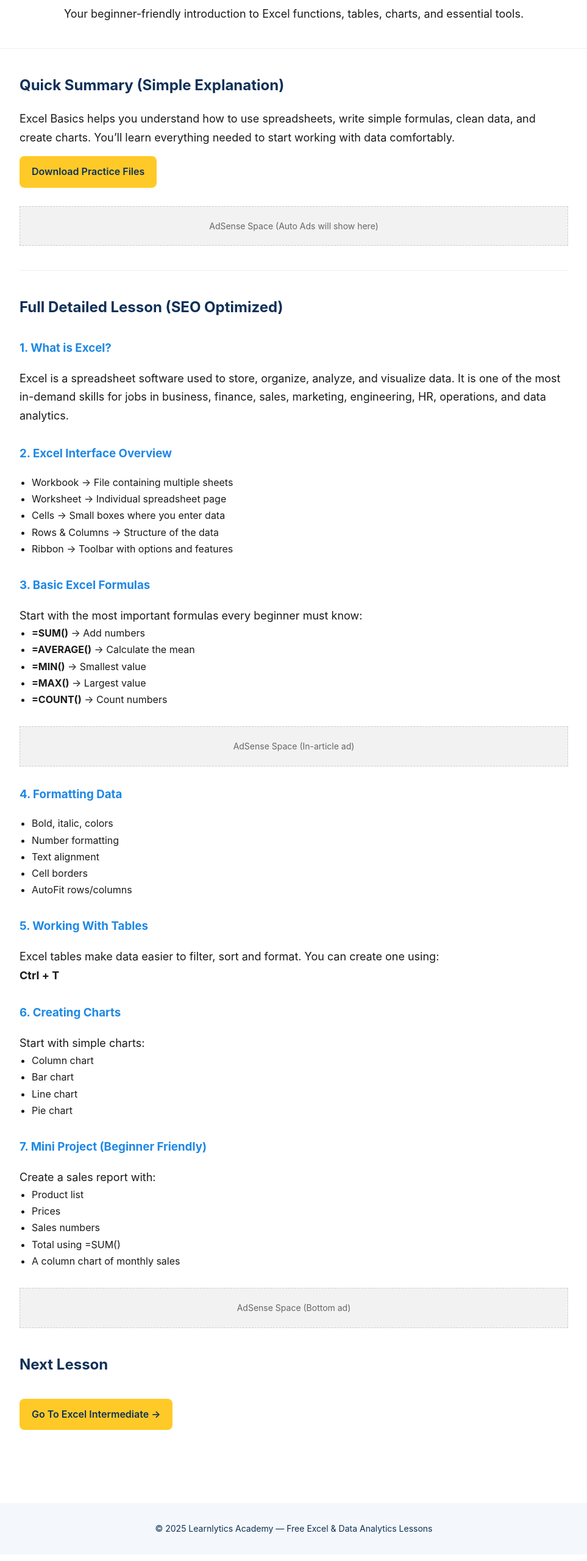
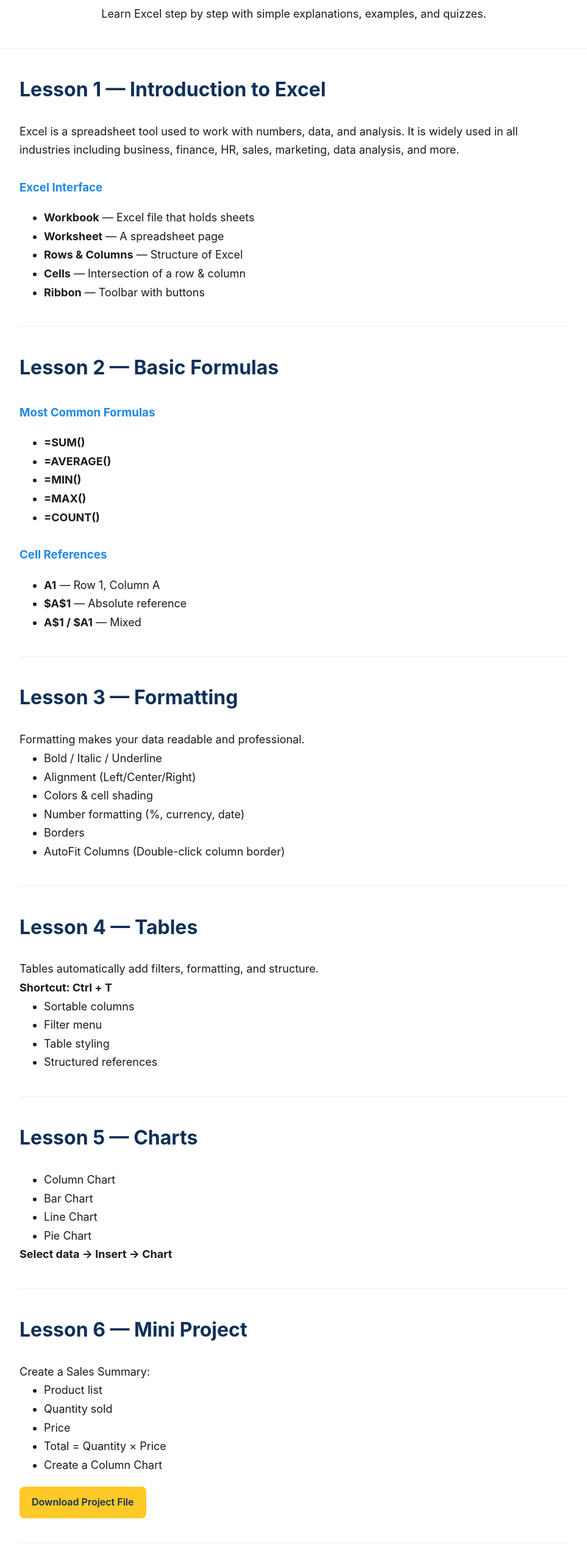
Before and after one commit to Navinrockss/learnlytics-academy, a plain HTML site: page excel-basics.html in a window 1280 px wide. Shown: the part 100-2660 px from the top of the page at 61% size, without its empty margins (158-1121 px from the left). Drawn offline with Linux system fonts and the light colour scheme.

Commit message:
excel-basics.html

```diff
--- a/excel-basics.html
+++ b/excel-basics.html
@@ -4,10 +4,9 @@
 <meta charset="UTF-8" />
 <meta name="viewport" content="width=device-width, initial-scale=1.0" />
 
-    <title>Excel Basics | Learnlytics Academy</title>
+<title>Excel Basics Course | Learnlytics Academy</title>
 
-    <meta name="description" content="Learn Excel Basics with simple explanations and detailed step-by-step lessons. Perfect for beginners. Includes practice files, formulas, tables, charts, and data cleaning.">
-    <meta name="keywords" content="excel basics, excel for beginners, learn excel, excel tutorial, excel formulas, excel course free">
+<meta name="description" content="Full Excel Basics Course: Learn Excel step by step from scratch. Includes formulas, formatting, tables, charts, projects, and quizzes. Perfect for beginners.">
 
 <style>
     body {
@@ -32,6 +31,7 @@
     }
 
     h2 {
+        font-size: 32px;
         color: #0F3057;
         margin-top: 40px;
     }
@@ -41,7 +41,7 @@
         margin-top: 30px;
     }
 
-        p {
+    p, ul {
         max-width: 900px;
         margin: auto;
         font-size: 18px;
@@ -51,12 +51,12 @@
         width: 90%;
         max-width: 900px;
         margin: auto;
-            padding-bottom: 80px;
+        padding-bottom: 60px;
     }
 
     .btn {
         display: inline-block;
-            margin-top: 15px;
+        margin-top: 20px;
         padding: 12px 20px;
         background: #FFCA28;
         color: #0F3057;
@@ -71,129 +71,203 @@
         margin: 40px 0;
     }
 
-        ul {
-            max-width: 900px;
-            margin: auto;
-            padding-left: 20px;
+    .question-box {
+        background: #F4F7FB;
+        padding: 20px;
+        margin-bottom: 20px;
+        border-radius: 10px;
+        border: 1px solid #ddd;
+    }
+
+    .btn-quiz {
+        display: block;
+        margin: 20px auto;
+        width: 200px;
+        padding: 12px;
+        background: #1E88E5;
+        border: none;
+        color: white;
+        border-radius: 8px;
+        font-size: 18px;
+        cursor: pointer;
     }
 
     footer {
         text-align: center;
+        padding: 25px;
         background: #F4F7FB;
-            padding: 30px;
         font-size: 14px;
+        margin-top: 40px;
         color: #0F3057;
-            margin-top: 40px;
     }
 
-        .adsense-space {
-            background: #f2f2f2;
-            border: 1px dashed #ccc;
-            padding: 20px;
-            text-align: center;
-            margin: 30px 0;
-            color: #666;
-            font-size: 14px;
-        }
 </style>
+
 </head>
-
 <body>
 
 <header>
-    <h1>Excel Basics</h1>
-    <p>Your beginner-friendly introduction to Excel functions, tables, charts, and essential tools.</p>
+    <h1>Excel Basics Course</h1>
+    <p>Learn Excel step by step with simple explanations, examples, and quizzes.</p>
 </header>
 
 <div class="container">
 
-    <!-- SIMPLE INTRO SECTION -->
-    <h2>Quick Summary (Simple Explanation)</h2>
-    <p>
-        Excel Basics helps you understand how to use spreadsheets, write simple formulas,
-        clean data, and create charts. You’ll learn everything needed to start working
-        with data comfortably.
-    </p>
+    <!-- INTRO -->
+    <h2>Lesson 1 — Introduction to Excel</h2>
+    <p>Excel is a spreadsheet tool used to work with numbers, data, and analysis. It is widely used in all industries including business, finance, HR, sales, marketing, data analysis, and more.</p>
 
-    <a class="btn" href="practice-files.html">Download Practice Files</a>
+    <h3>Excel Interface</h3>
+    <ul>
+        <li><b>Workbook</b> — Excel file that holds sheets</li>
+        <li><b>Worksheet</b> — A spreadsheet page</li>
+        <li><b>Rows & Columns</b> — Structure of Excel</li>
+        <li><b>Cells</b> — Intersection of a row & column</li>
+        <li><b>Ribbon</b> — Toolbar with buttons</li>
+    </ul>
 
-    <div class="adsense-space">AdSense Space (Auto Ads will show here)</div>
-
-    <!-- DETAILED SECTION -->
     <div class="divider"></div>
 
-    <h2>Full Detailed Lesson (SEO Optimized)</h2>
+    <!-- FORMULAS -->
+    <h2>Lesson 2 — Basic Formulas</h2>
 
-    <h3>1. What is Excel?</h3>
-    <p>
-        Excel is a spreadsheet software used to store, organize, analyze, and visualize data.
-        It is one of the most in-demand skills for jobs in business, finance, sales,
-        marketing, engineering, HR, operations, and data analytics.
-    </p>
-
-    <h3>2. Excel Interface Overview</h3>
+    <h3>Most Common Formulas</h3>
     <ul>
-        <li>Workbook → File containing multiple sheets</li>
-        <li>Worksheet → Individual spreadsheet page</li>
-        <li>Cells → Small boxes where you enter data</li>
-        <li>Rows & Columns → Structure of the data</li>
-        <li>Ribbon → Toolbar with options and features</li>
+        <li><b>=SUM()</b></li>
+        <li><b>=AVERAGE()</b></li>
+        <li><b>=MIN()</b></li>
+        <li><b>=MAX()</b></li>
+        <li><b>=COUNT()</b></li>
     </ul>
 
-    <h3>3. Basic Excel Formulas</h3>
-    <p>Start with the most important formulas every beginner must know:</p>
+    <h3>Cell References</h3>
     <ul>
-        <li><b>=SUM()</b> → Add numbers</li>
-        <li><b>=AVERAGE()</b> → Calculate the mean</li>
-        <li><b>=MIN()</b> → Smallest value</li>
-        <li><b>=MAX()</b> → Largest value</li>
-        <li><b>=COUNT()</b> → Count numbers</li>
+        <li><b>A1</b> — Row 1, Column A</li>
+        <li><b>$A$1</b> — Absolute reference</li>
+        <li><b>A$1 / $A1</b> — Mixed</li>
     </ul>
 
-    <div class="adsense-space">AdSense Space (In-article ad)</div>
+    <div class="divider"></div>
 
-    <h3>4. Formatting Data</h3>
+    <!-- FORMATTING -->
+    <h2>Lesson 3 — Formatting</h2>
+    <p>Formatting makes your data readable and professional.</p>
+
     <ul>
-        <li>Bold, italic, colors</li>
-        <li>Number formatting</li>
-        <li>Text alignment</li>
-        <li>Cell borders</li>
-        <li>AutoFit rows/columns</li>
+        <li>Bold / Italic / Underline</li>
+        <li>Alignment (Left/Center/Right)</li>
+        <li>Colors & cell shading</li>
+        <li>Number formatting (%, currency, date)</li>
+        <li>Borders</li>
+        <li>AutoFit Columns (Double-click column border)</li>
     </ul>
 
-    <h3>5. Working With Tables</h3>
-    <p>Excel tables make data easier to filter, sort and format. You can create one using:</p>
-    <p><b>Ctrl + T</b></p>
+    <div class="divider"></div>
 
-    <h3>6. Creating Charts</h3>
-    <p>Start with simple charts:</p>
+    <!-- TABLES -->
+    <h2>Lesson 4 — Tables</h2>
+    <p>Tables automatically add filters, formatting, and structure.</p>
+
+    <p><b>Shortcut: Ctrl + T</b></p>
+
     <ul>
-        <li>Column chart</li>
-        <li>Bar chart</li>
-        <li>Line chart</li>
-        <li>Pie chart</li>
+        <li>Sortable columns</li>
+        <li>Filter menu</li>
+        <li>Table styling</li>
+        <li>Structured references</li>
     </ul>
 
-    <h3>7. Mini Project (Beginner Friendly)</h3>
-    <p>Create a sales report with:</p>
+    <div class="divider"></div>
+
+    <!-- CHARTS -->
+    <h2>Lesson 5 — Charts</h2>
+
+    <ul>
+        <li>Column Chart</li>
+        <li>Bar Chart</li>
+        <li>Line Chart</li>
+        <li>Pie Chart</li>
+    </ul>
+
+    <p><b>Select data → Insert → Chart</b></p>
+
+    <div class="divider"></div>
+
+    <!-- PROJECT -->
+    <h2>Lesson 6 — Mini Project</h2>
+
+    <p>Create a Sales Summary:</p>
     <ul>
         <li>Product list</li>
-        <li>Prices</li>
-        <li>Sales numbers</li>
-        <li>Total using =SUM()</li>
-        <li>A column chart of monthly sales</li>
+        <li>Quantity sold</li>
+        <li>Price</li>
+        <li>Total = Quantity × Price</li>
+        <li>Create a Column Chart</li>
     </ul>
 
-    <div class="adsense-space">AdSense Space (Bottom ad)</div>
+    <a class="btn" href="practice-files.html">Download Project File</a>
 
-    <!-- NEXT STEPS -->
-    <h2>Next Lesson</h2>
+    <div class="divider"></div>
+
+    <!-- QUIZ -->
+    <h2>Excel Basics Quiz</h2>
+
+    <form id="quizForm">
+
+        <div class="question-box">
+            <p><b>1. What is the shortcut to create a table?</b></p>
+            <label><input type="radio" name="q1" value="a"> Ctrl + A</label><br>
+            <label><input type="radio" name="q1" value="b"> Ctrl + T</label><br>
+            <label><input type="radio" name="q1" value="c"> Ctrl + Z</label>
+        </div>
+
+        <div class="question-box">
+            <p><b>2. Which formula finds the largest number?</b></p>
+            <label><input type="radio" name="q2" value="a"> SUM</label><br>
+            <label><input type="radio" name="q2" value="b"> AVERAGE</label><br>
+            <label><input type="radio" name="q2" value="c"> MAX</label>
+        </div>
+
+        <div class="question-box">
+            <p><b>3. What does AutoFit do?</b></p>
+            <label><input type="radio" name="q3" value="a"> Adds borders</label><br>
+            <label><input type="radio" name="q3" value="b"> Resizes column width</label><br>
+            <label><input type="radio" name="q3" value="c"> Deletes data</label>
+        </div>
+
+        <button type="button" class="btn-quiz" onclick="submitQuiz()">Submit Quiz</button>
+    </form>
+
+    <h3 id="result"></h3>
+
+    <script>
+        function submitQuiz() {
+            let score = 0;
+
+            const answers = { q1: "b", q2: "c", q3: "b" };
+
+            let form = document.forms["quizForm"];
+
+            for (let q in answers) {
+                if (form[q].value === answers[q]) {
+                    score++;
+                }
+            }
+
+            document.getElementById("result").innerHTML =
+                "Your Score: " + score + " / 3";
+        }
+    </script>
+
+    <div class="divider"></div>
+
+    <h2>Next Course</h2>
     <a class="btn" href="excel-intermediate.html">Go To Excel Intermediate →</a>
 
 </div>
 
 <footer>
-    © 2025 Learnlytics Academy — Free Excel & Data Analytics Lessons
+    © 2025 Learnlytics Academy — Free Excel & Data Analytics Courses
 </footer>
 
 </body>
```
Lines whose indentation alone changed are shown as unchanged.
